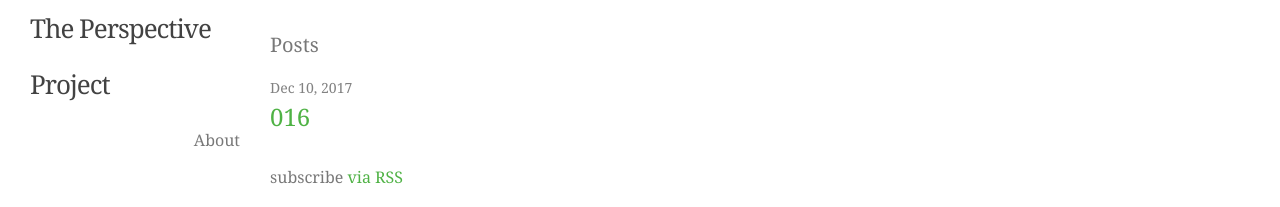
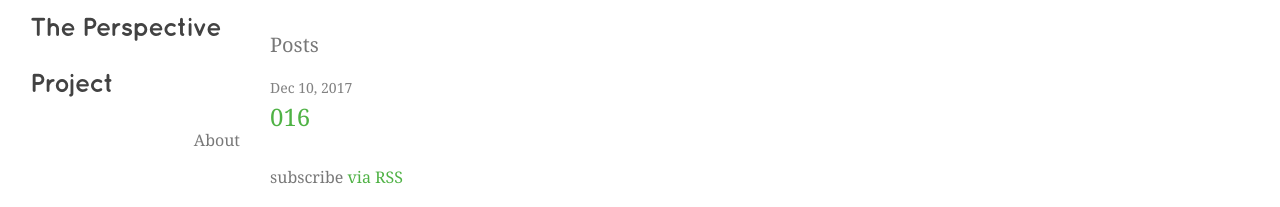
Before and after one commit to curious-robot/perspectiveproject, a Jekyll site: the page built from index.html, in a window 1280 px wide. Shown: the top 207 px of the page. Built offline with Jekyll 4.4.1, drawn with Linux system fonts in a browser that asks for light colours.

Commit message:
Change fonts

```diff
--- a/_posts/2017-12-10-016.markdown
+++ b/_posts/2017-12-10-016.markdown
@@ -5,6 +5,6 @@ date:   2017-12-10 13:21:03 +0000
 categories:
 ---
 
-![016]({{ "/images/portraits/016.jpg" | absolute_url }})
+![016]({{ "/assets/images/portraits/016.jpg" | absolute_url }})
 When I got divorced from my first wife we had a son. We split on no good terms so she kicked me out of his life. Now he’s grown, and he holds it against me because I was never there for him when he was young. Every time I took child support to my ex-wife, she would say he was gone, or over there, or doing this or that, always something to keep me from being able to see him. She told him I was the devil in disguise. She told him I beat her up and was real mean. It’s not true. The only reason I can think that she would have told him that is to keep me and him from having a relationship. It makes me feel real bad I never got to see him growing up.
 He’s twenty-seven, twenty-eight, now. He’s a professional body builder. Huge man. I see him on Facebook. He won first place in a weight-lifting competition. He lifted 980 pounds. That’s 20 pounds short of a half-ton! I’m so proud of him. He’s mad at me, but I’m still proud of him.
--- a/_sass/_layout.scss
+++ b/_sass/_layout.scss
@@ -15,6 +15,7 @@
 }
 
 .site-title {
+	font-family: $header-font-family;
     font-size: 26px;
     font-weight: 300;
     line-height: 56px;
--- a/css/main.scss
+++ b/css/main.scss
@@ -4,9 +4,14 @@
 @charset "utf-8";
 
 
+@font-face {
+  font-family: "Quicksand_Bold";
+  src: url("/assets/fonts/quicksandbold.otf");
+}
 
 // Our variables
 $base-font-family: Georgia, Times, Times New Roman, serif;
+$header-font-family: "Quicksand_Bold", Helvetica, Arial, sans-serif;
 $base-font-size:   16px;
 $base-font-weight: 400;
 $small-font-size:  $base-font-size * 0.875;
```
Also changed, not shown: assets/fonts/quicksandbold.otf (added), assets/images/portraits/016.jpg (renamed from images/portraits/016.jpg).
